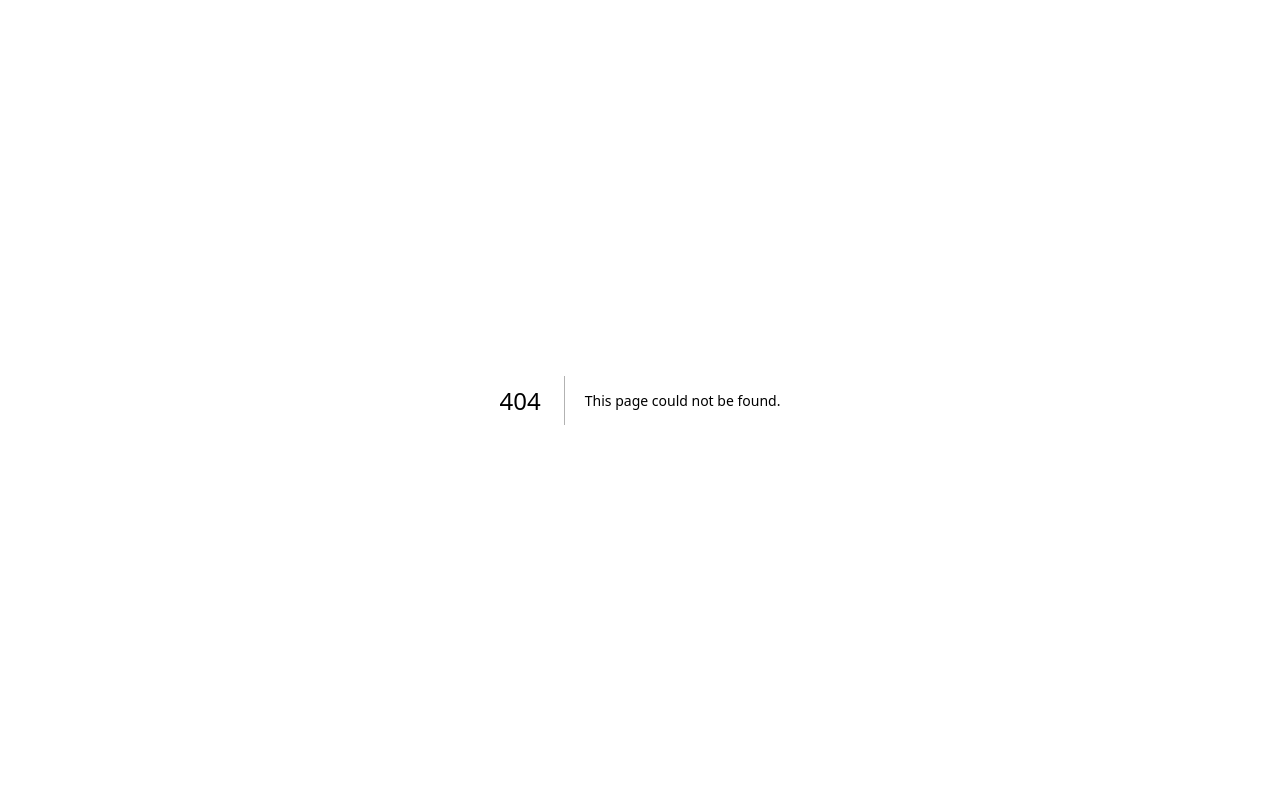
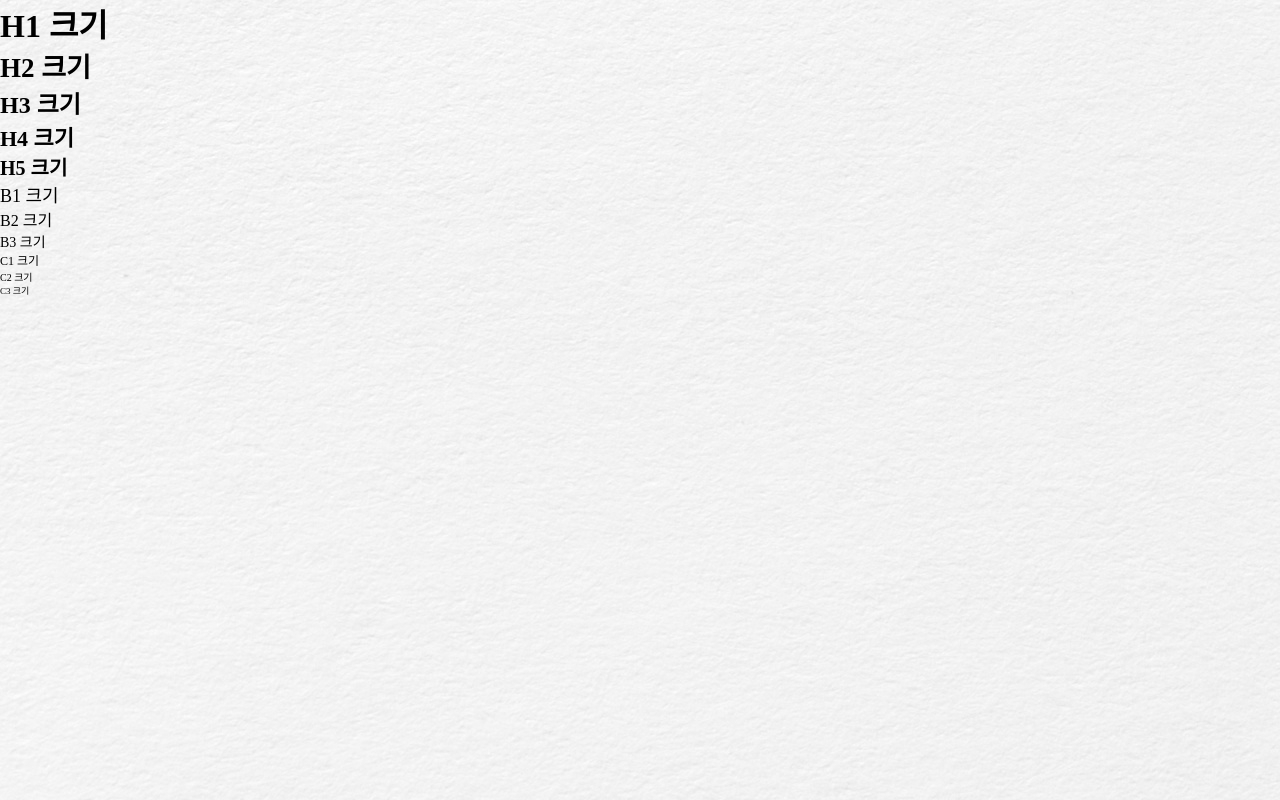
Before and after one commit to JJoriping/Changgo, a Next.js app: page /design-system in a window 1280 px wide. Before the commit this address had no page. Built offline with nearby package versions, Linux system fonts and the light colour scheme; a web font is replaced by a local one.

Commit message:
Set font-size system

```diff
--- a/next.config.js
+++ b/next.config.js
@@ -1,6 +1,6 @@
 /** @type {import('next').NextConfig} */
 const nextConfig = {
-  reactStrictMode: true,
+  reactStrictMode: false
 }
 
 module.exports = nextConfig
--- /dev/null
+++ b/src/design-system.scss
@@ -0,0 +1,11 @@
+$font-h1: 32px;
+$font-h2: 27px;
+$font-h3: 24px;
+$font-h4: 22px;
+$font-h5: 20px;
+$font-b1: 18px;
+$font-b2: 16px;
+$font-b3: 14px;
+$font-c1: 12px;
+$font-c2: 10px;
+$font-c3: 9px;
--- a/src/global.scss
+++ b/src/global.scss
@@ -1,5 +1,7 @@
+@import "./design-system.scss";
+
 @font-face {
-  font-family: 'Korean';
+  font-family: Korean;
   src: url('https://cdn.jsdelivr.net/gh/projectnoonnu/noonfonts_20-10-21@1.0/MaruBuri-Regular.woff') format('woff');
   font-weight: normal;
   font-style: normal;
@@ -10,8 +12,70 @@
   src: url('/KleeOne-SemiBold.woff2');
 }
 
+* {
+  font-family: inherit;
+}
+
 body {
+  position: fixed;
+  left: 0;
+  top: 0;
+  width: 100%;
+  height: 100%;
+  margin: 0;
   font-family: Korean, Japanese;
   background-image: url('/note-background.jpg');
   background-repeat: repeat;
 }
+
+h1,
+h2,
+h3,
+h4,
+h5 {
+  margin: 0;
+}
+
+h1 {
+  font-size: $font-h1;
+}
+
+h2 {
+  font-size: $font-h2;
+}
+
+h3 {
+  font-size: $font-h3;
+}
+
+h4 {
+  font-size: $font-h4;
+}
+
+h5 {
+  font-size: $font-h5;
+}
+
+.font-b1 {
+  font-size: $font-b1;
+}
+
+.font-b2 {
+  font-size: $font-b2;
+}
+
+.font-b3 {
+  font-size: $font-b3;
+}
+
+.font-c1 {
+  font-size: $font-c1;
+}
+
+.font-c2 {
+  font-size: $font-c2;
+}
+
+.font-c3 {
+  font-size: $font-c3;
+}
--- /dev/null
+++ b/src/pages/design-system/index.tsx
@@ -0,0 +1,16 @@
+import type { FC } from "react";
+
+const DesignSystem:FC = () => <main>
+  <h1>H1 크기</h1>
+  <h2>H2 크기</h2>
+  <h3>H3 크기</h3>
+  <h4>H4 크기</h4>
+  <h5>H5 크기</h5>
+  <div className="font-b1">B1 크기</div>
+  <div className="font-b2">B2 크기</div>
+  <div className="font-b3">B3 크기</div>
+  <div className="font-c1">C1 크기</div>
+  <div className="font-c2">C2 크기</div>
+  <div className="font-c3">C3 크기</div>
+</main>;
+export default DesignSystem;
--- /dev/null
+++ b/src/pages/ja/WordCard.module.scss
@@ -0,0 +1 @@
+.word-card {}
```
Also changed, not shown: src/pages/index.tsx (+7 -3 lines), src/pages/ja/WordCard.tsx (added, +12 -0 lines), src/pages/ja/index.tsx (added, +41 -0 lines), src/types/external.ts (added, +12 -0 lines).
